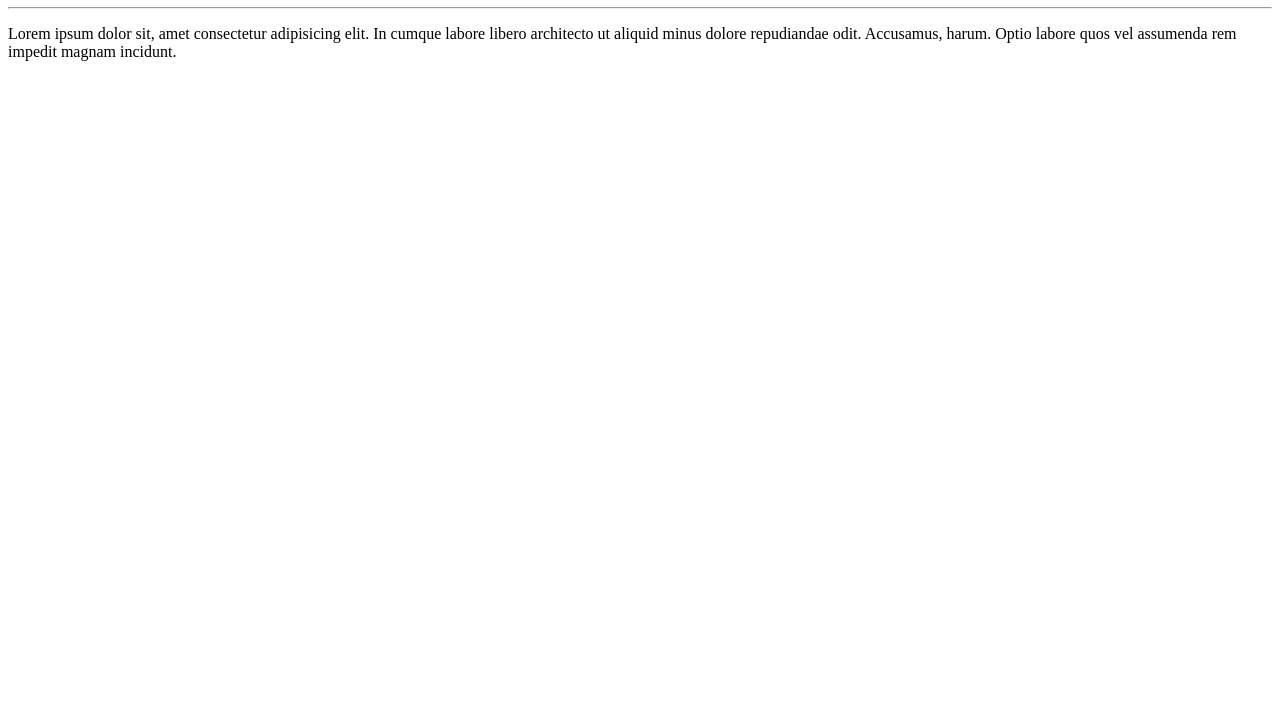
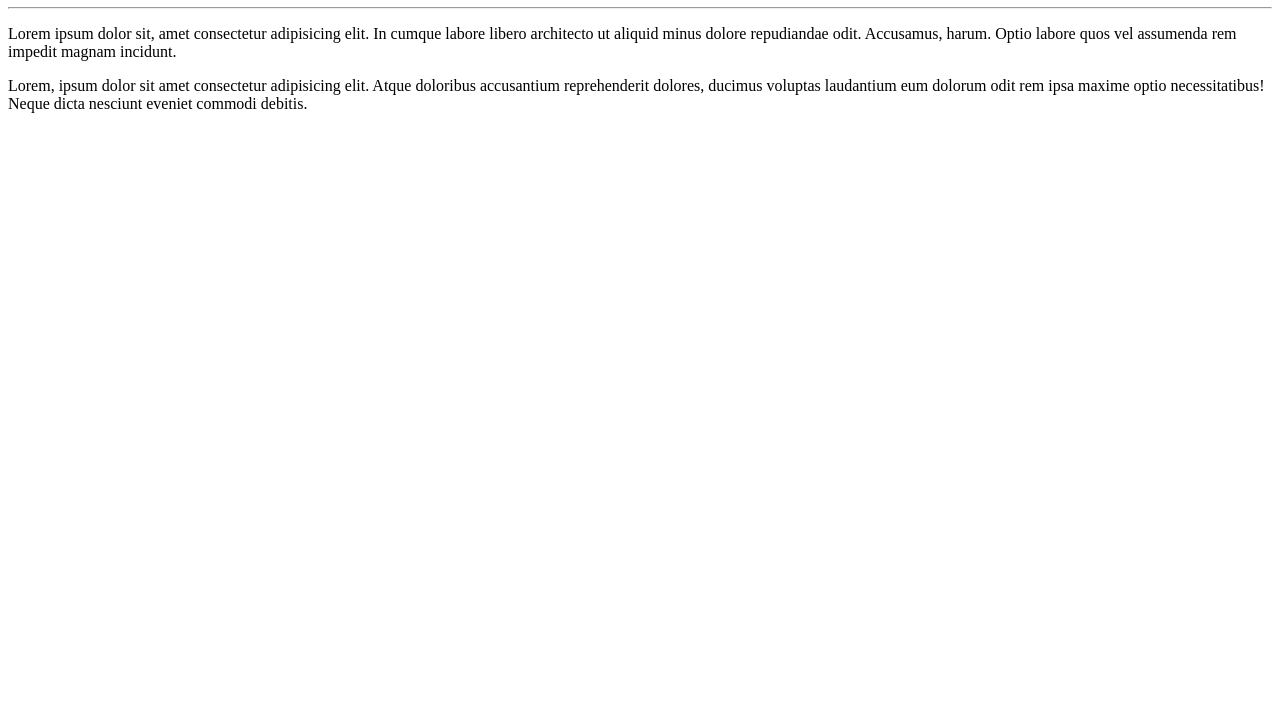
Before and after one commit to Reginaldodossantos/Hello-Mundo, a plain HTML site: page site-exemplo/index.html in a window 1280 px wide. Shown: the part 73-800 px from the top of the page. Drawn offline with Linux system fonts and the light colour scheme.

Commit message:
adicionei um parágrafo

```diff
--- a/site-exemplo/index.html
+++ b/site-exemplo/index.html
@@ -10,5 +10,6 @@
     <h1>Hello, Mundo!</h1>
     <hr>
     <p>Lorem ipsum dolor sit, amet consectetur adipisicing elit. In cumque labore libero architecto ut aliquid minus dolore repudiandae odit. Accusamus, harum. Optio labore quos vel assumenda rem impedit magnam incidunt.</p>
+    <p>Lorem, ipsum dolor sit amet consectetur adipisicing elit. Atque doloribus accusantium reprehenderit dolores, ducimus voluptas laudantium eum dolorum odit rem ipsa maxime optio necessitatibus! Neque dicta nesciunt eveniet commodi debitis.</p>
 </body>
 </html>
```
